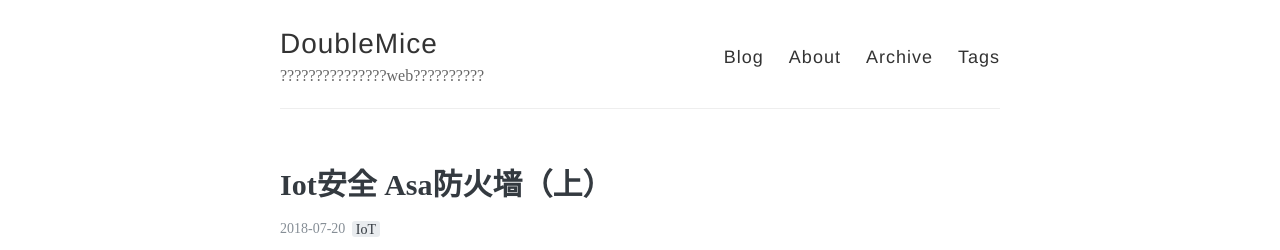
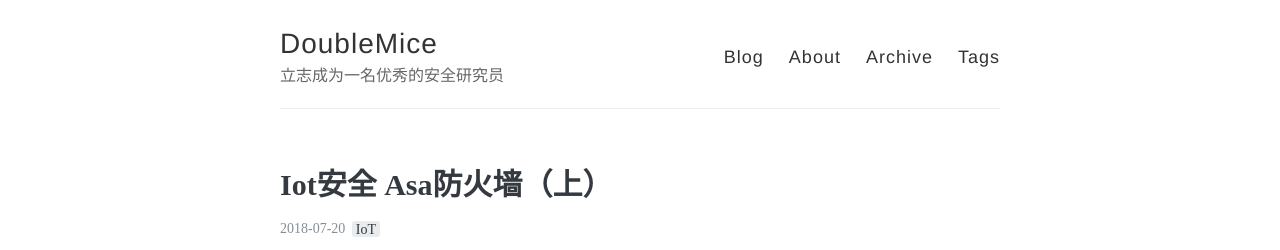
Before and after one commit to DoubleMice/DoubleMice.github.io, a Jekyll site: the page built from index.html, in a window 1280 px wide. Shown: the top 250 px of the page. Built offline with Jekyll 4.4.1, drawn with Linux system fonts in a browser that asks for light colours; the list of posts is cut into pages by our own code.

Commit message:
编码问题

```diff
--- a/_config.yml
+++ b/_config.yml
@@ -6,7 +6,7 @@
 name: DoubleMice
 
 # Short bio or description (displayed in the header)
-description: ???????????????web??????????
+description: 立志成为一名优秀的安全研究员
 
 #
 # Flags below are optional
```
